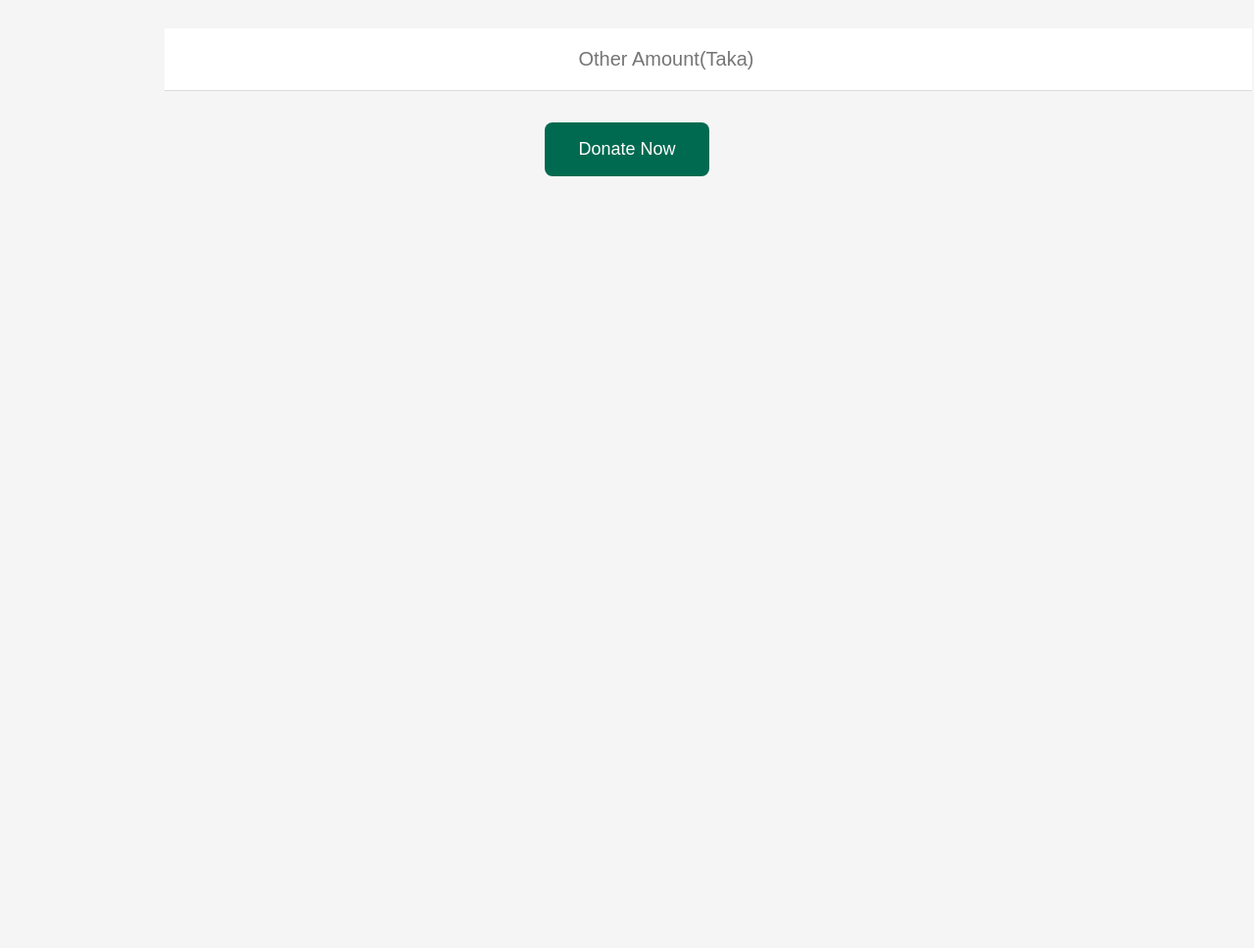
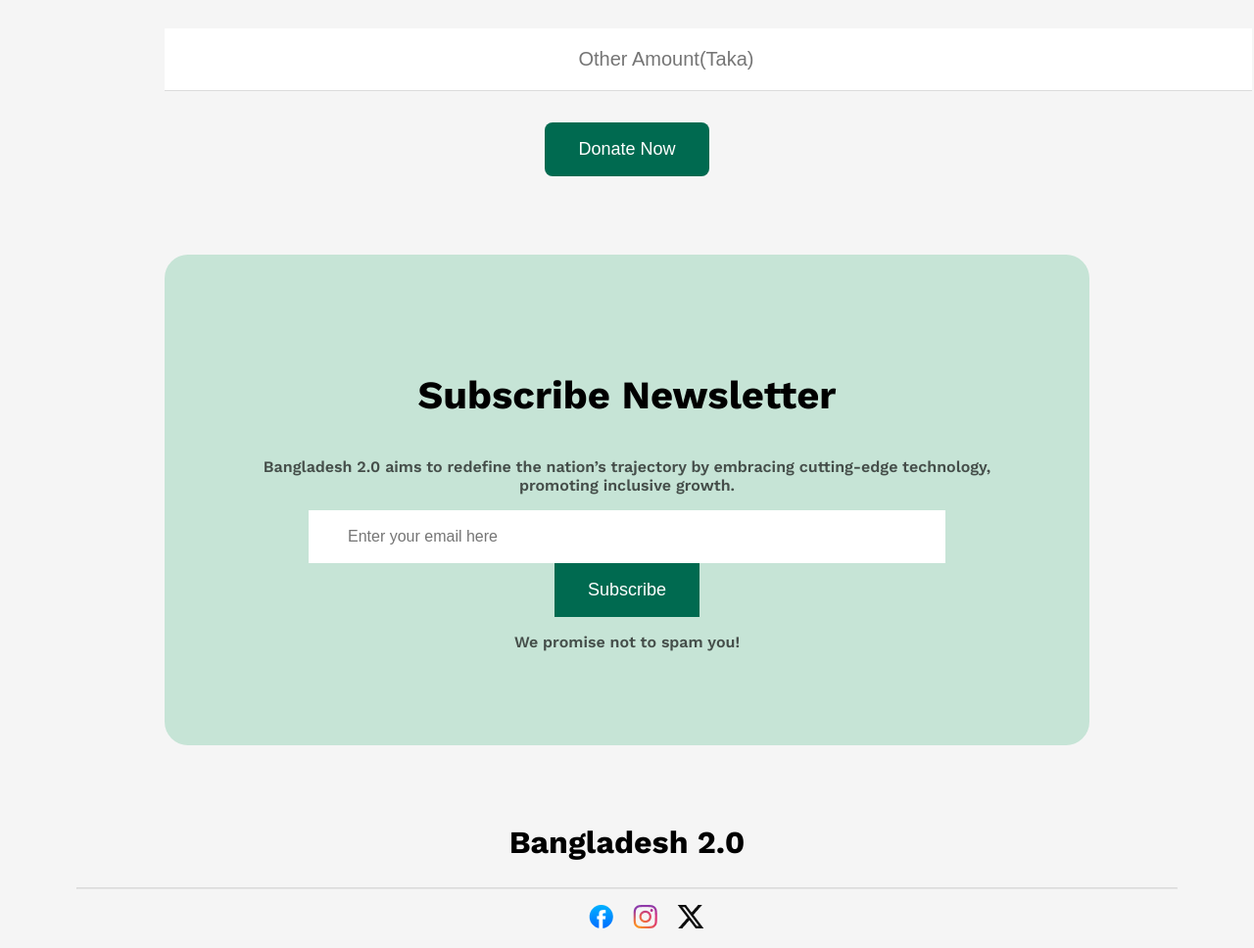
Before and after one commit to mahmudul11223344/assignment-1, a plain HTML site: page index.html in a window 1280 px wide. Shown: the part 4576-5544 px from the top of the page at 98% size. Before the commit the page ends 4836 px from the top, so only its background shows below. Drawn offline with nearby package versions, Linux system fonts and the light colour scheme.

Commit message:
2nd-last

```diff
--- a/Style/style.css
+++ b/Style/style.css
@@ -25,6 +25,7 @@ body {
     border-radius: 8px;
     border-color: #006A50;
     color: #006A50;
+    cursor: pointer;
 }
 
 /* banner style */
@@ -48,6 +49,7 @@ body {
     color: #FFFFFF;
     font-size: 18px;
     padding: 17px 34px;
+    cursor: pointer;
 }
 
 .banner-des {
@@ -142,6 +144,7 @@ body {
     padding: 11px 20px;
     border-radius: 8px;
     border: none;
+    cursor: pointer;
 }
 
 .vision-card-btn-2{
@@ -152,6 +155,7 @@ body {
     padding: 11px 20px;
     border-radius: 8px;
     border: none;
+    cursor: pointer;
 }
 
 .vision-card-btn-3{
@@ -162,6 +166,7 @@ body {
     padding: 11px 20px;
     border-radius: 8px;
     border: none;
+    cursor: pointer;
 }
 
 .des-card{
@@ -237,10 +242,12 @@ body {
     padding: 11px 20px;
     border-radius: 8px;
     border: none;
+    cursor: pointer;
 }
 
 #btn-22{
     margin-top: 48px;
+    cursor: pointer;
 }
 
 .header-for{
@@ -286,6 +293,7 @@ body {
     border-radius: 16px;
     font-size: 40px;
     font-weight: bold;
+    cursor: pointer;
 }
 
 .btn-2{
@@ -295,6 +303,7 @@ body {
     border-radius: 16px;
     font-size: 40px;
     font-weight: bold;
+    cursor: pointer;
 }
 
 .amount{
@@ -313,4 +322,65 @@ body {
     color: #FFFFFF;
     border-radius: 8px;
     border: none;
+    cursor: pointer;
 }
+
+/* footer style */
+
+.sub{
+    margin: 80px 160px;
+    background-color: #C6E4D6;
+    padding: 80px 100px;
+    text-align: center;
+    border-radius: 24px;
+}
+
+.sub-hed{
+    font-size: 40px;
+    font-weight: bold;
+}
+
+/* .container{
+    display: flex;
+    align-items: center;
+    border: 1px solid black;
+    border-radius: 10px;
+} */
+
+.sub-input{
+    padding: 18px 403px 18px 40px;
+    background-color: #FFFFFF;
+    font-size: 16px;
+    color: rgba(14, 14, 14, 0.30);
+    border: none;
+}
+
+.subs{
+    background-color: #006A50;
+    padding: 17px 34px;
+    font-size: 18px;
+    color: #FFFFFF;
+    border: none;
+    cursor: pointer;
+}
+
+.bd-2{
+    font-size: 32px;
+    font-weight: bold;
+}
+
+.last-ss{
+    text-align: center;
+}
+
+hr {
+    border-color: rgba(14, 14, 14, 0.10);
+    width: 1122px;
+}
+
+.social-media{
+    display: flex;
+    list-style-type: none;
+    justify-content: center;
+    gap: 20px;
+}
--- a/index.html
+++ b/index.html
@@ -197,7 +197,8 @@
             <div>
                 <div class="donate-me">
                     <h3 class="news-heading">Donate Today</h3>
-                    <p class="news-des">Bangladesh 2.0 aims to redefine the nation’s trajectory by embracing cutting-edge technology,
+                    <p class="news-des">Bangladesh 2.0 aims to redefine the nation’s trajectory by embracing
+                        cutting-edge technology,
                         promoting inclusive growth, and ensuring sustainability. With initiatives in renewable energy,
                         digital transformation, and robust infrastructure.</p>
                 </div>
@@ -215,7 +216,29 @@
         </section>
     </main>
     <footer>
-
+        <section class="sub">
+            <div>
+                <div>
+                    <h3 class="sub-hed">Subscribe Newsletter</h3>
+                    <p class="news-des">Bangladesh 2.0 aims to redefine the nation’s trajectory by embracing cutting-edge technology,
+                        promoting inclusive growth.</p>
+                </div>
+                <div class="container">
+                    <input type="email" name="" id="" class="sub-input" placeholder="Enter your email here">
+                    <input type="submit" class="subs" value="Subscribe">
+                </div>
+                <p class="news-des">We promise not to spam you!</p>
+            </div>
+        </section>
+        <section class="last-ss">
+            <h1 class="bd-2">Bangladesh 2.0</h1>
+            <hr>
+            <ul class="social-media">
+                <li><img src="assets/facebook.png" alt=""></li>
+                <li><img src="assets/instagram.png" alt=""></li>
+                <li><img src="assets/x.png" alt=""></li>
+            </ul>
+        </section>
     </footer>
 </body>
 
```
